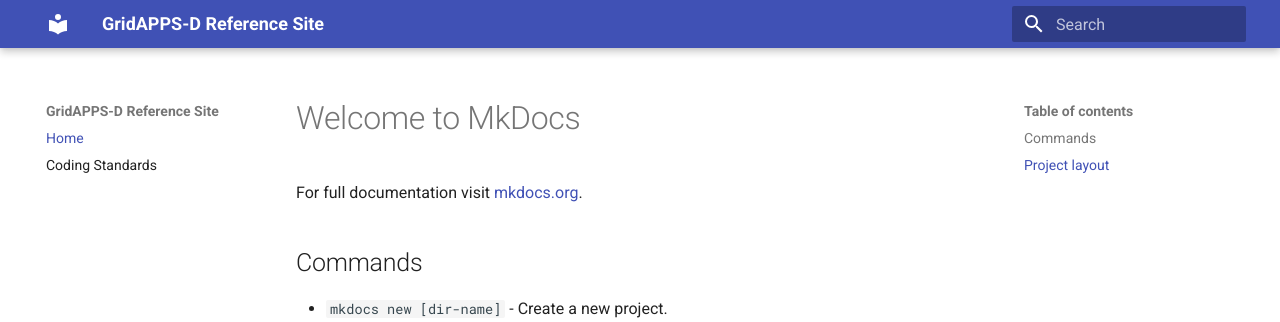
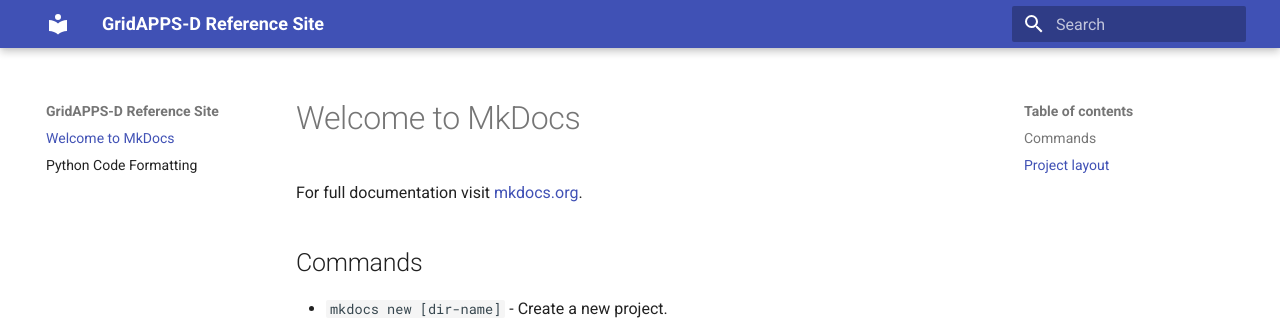
Before and after one commit to GRIDAPPSD/gridappsd.github.io, an MkDocs documentation site: the page built from docs/index.md, in a window 1280 px wide. Shown: the top 322 px of the page. Built offline with MkDocs 1.6.1 and Material for MkDocs 9.7.7, drawn with Linux system fonts in a browser that asks for light colours.

Commit message:
Update mkdocs.yml

```diff
--- a/mkdocs.yml
+++ b/mkdocs.yml
@@ -1,6 +1,3 @@
 site_name: GridAPPS-D Reference Site
 theme:
   name: material
-nav:
-  - Home: index.md
-  - Coding Standards: python-code-standards/index.md
```
